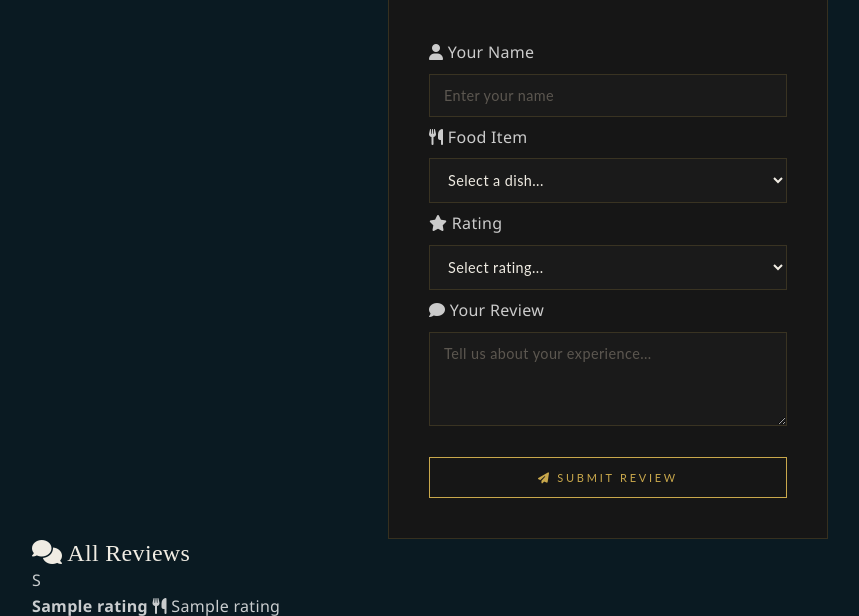
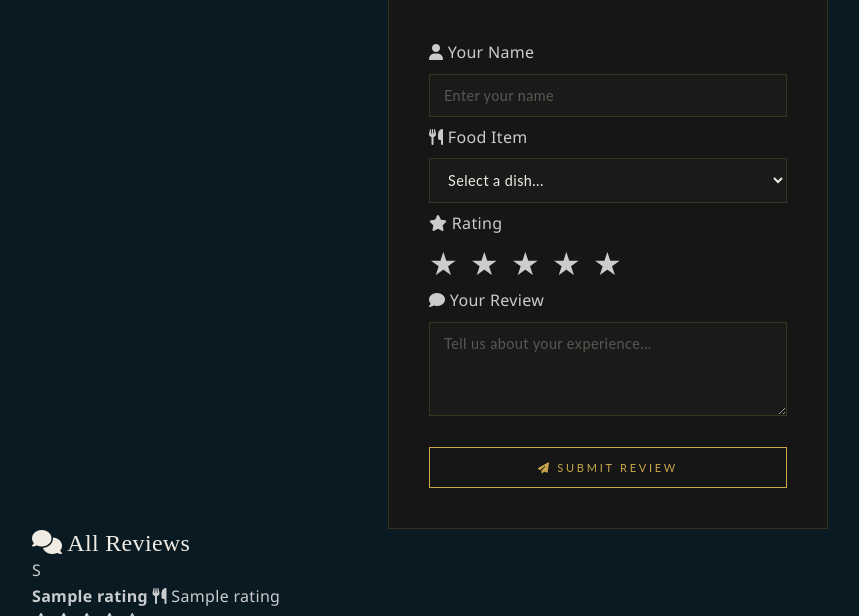
Before and after one commit to BethlehemFetene/Elora-restaurant, a PHP site: page /ratings.php in a window 1280 px wide. Shown: the part 240-856 px from the top of the page, without its empty margins (32-891 px from the left). Run offline with PHP 8.4, Linux system fonts and the light colour scheme; data comes from the database, SQL or seed files in the repository; tables that the repository leaves empty hold one stand-in row (values such as "Sample post").

Commit message:
Replace rating dropdown with interactive 5-star rating system in reviews page

```diff
--- a/ratings.php
+++ b/ratings.php
@@ -87,14 +87,17 @@ $reviews_result = mysqli_query($conn, $reviews_query);
 
                 <div class="form-row">
                     <div class="form-group">
-                        <label for="rating"><i class="fas fa-star"></i> Rating</label>
-                        <select id="rating" name="rating" required>
-                            <option value="">Select rating...</option>
-                            <?php for ($i = 5; $i >= 1; $i--): ?>
-                                <option value="<?php echo $i; ?>"><?php echo $i; ?> star<?php echo $i > 1 ? 's' : ''; ?>
-                                </option>
+                        <label><i class="fas fa-star"></i> Rating</label>
+                        <div class="star-rating-input" style="display:flex;gap:12px;align-items:center;">
+                            <?php for($i=1;$i<=5;$i++): ?>
+                            <label style="cursor:pointer;">
+                                <input type="radio" name="rating" value="<?php echo $i; ?>" style="display:none;" required>
+                                <span class="star" data-value="<?php echo $i; ?>"
+                                  style="font-size:32px;color:#ccc;transition:color 0.15s;cursor:pointer;">★</span>
+                            </label>
                             <?php endfor; ?>
-                        </select>
+                            <span id="rating-display" style="color:#666;margin-left:8px;font-size:13px;"></span>
+                        </div>
                     </div>
                 </div>
 
@@ -165,6 +168,44 @@ $reviews_result = mysqli_query($conn, $reviews_query);
 
     <?php include("includes/footer.php"); ?>
 
+<script>
+document.addEventListener('DOMContentLoaded', function() {
+  const starInputs = document.querySelectorAll('.star-rating-input');
+
+  starInputs.forEach(function(wrapper) {
+    const stars = wrapper.querySelectorAll('.star');
+    const display = wrapper.querySelector('#rating-display');
+    const radios = wrapper.querySelectorAll('input[name="rating"]');
+
+    // Hover effect
+    stars.forEach(function(star, idx) {
+      star.addEventListener('mouseover', function() {
+        stars.forEach(function(s, i) {
+          s.style.color = i <= idx ? '#ffc107' : '#ccc';
+        });
+      });
+
+      star.addEventListener('mouseout', function() {
+        const checked = wrapper.querySelector('input[name="rating"]:checked');
+        const val = checked ? parseInt(checked.value) - 1 : -1;
+        stars.forEach(function(s, i) {
+          s.style.color = i <= val ? '#ffc107' : '#ccc';
+        });
+      });
+
+      // Click to select
+      star.addEventListener('click', function() {
+        radios[idx].checked = true;
+        stars.forEach(function(s, i) {
+          s.style.color = i <= idx ? '#ffc107' : '#ccc';
+        });
+        display.textContent = (idx + 1) + ' star' + (idx > 0 ? 's' : '');
+      });
+    });
+  });
+});
+</script>
+
 </body>
 
 </html>
```
